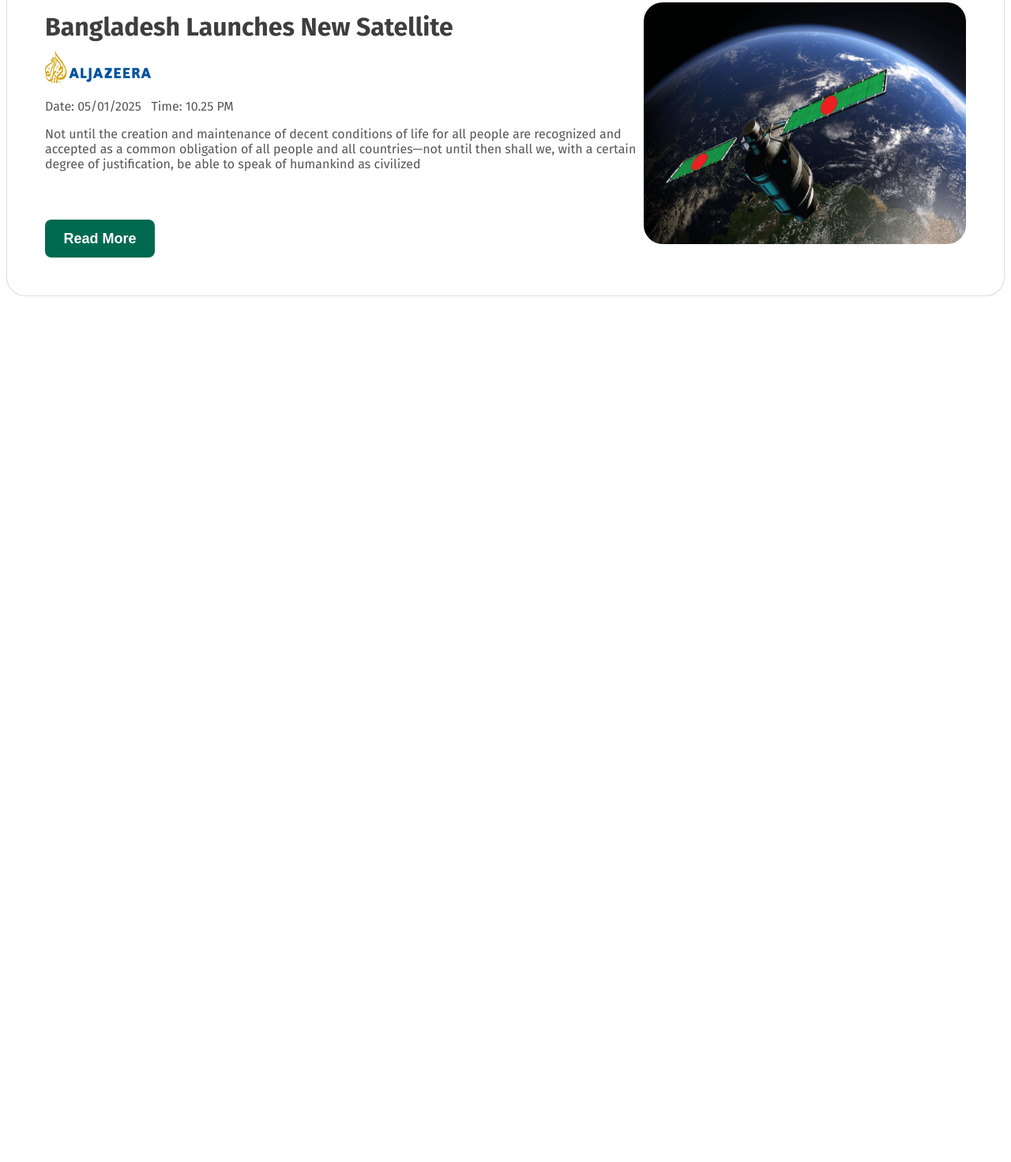
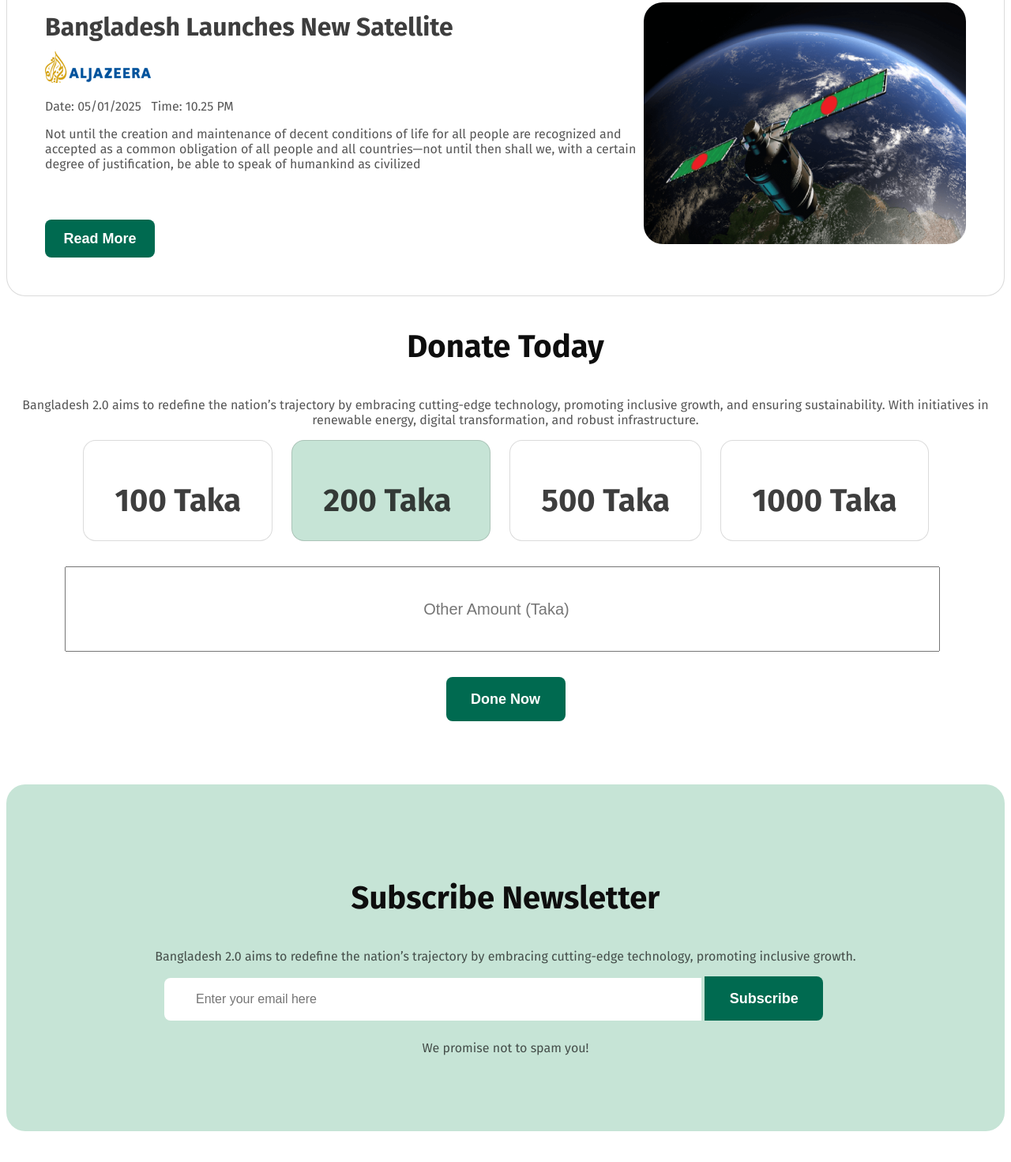
Before and after one commit to AFK-Riyan/assignment-1, a plain HTML site: page index.html in a window 1280 px wide. Shown: the part 2162-3633 px from the top of the page at 79% size. Before the commit the page ends 2545 px from the top, so only its background shows below. Drawn offline with Linux system fonts and the light colour scheme.

Commit message:
added the all section

```diff
--- a/index.html
+++ b/index.html
@@ -108,11 +108,45 @@
                 </div>
             </div>
         </section>
-
+        <section class="donate">
+            <h3 class="donate-title">Donate Today</h3>
+            <p class="donate-description">Bangladesh 2.0 aims to redefine the nation’s trajectory by embracing
+                cutting-edge technology, promoting
+                inclusive growth, and ensuring sustainability. With initiatives in renewable energy, digital
+                transformation, and robust infrastructure.</p>
+            <div class="donate-option">
+                <div class="donate-box-1">
+                    <p class="font-1">100 Taka</p>
+                </div>
+                <div class="donate-box-2">
+                    <p class="font-2">200 Taka</p>
+                </div>
+                <div class="donate-box-3">
+                    <p class="font-3">500 Taka</p>
+                </div>
+                <div class="donate-box-4">
+                    <p class="font-4">1000 Taka</p>
+                </div>
+            </div>
+            <div class="other-amount">
+                <input type="number" name="" placeholder="Other Amount (Taka)" id="">
+            </div>
+            <div class="donate-now"><button class="btn donate-btn">Done Now</button></div>
+        </section>
     </main>
     <footer>
-
-
+        <div class="footer-main secondary-bg">
+            <div class="footer-section">
+                <h3 class="footer-title">Subscribe Newsletter</h3>
+                <p class="footer-sub-title">Bangladesh 2.0 aims to redefine the nation’s trajectory by embracing cutting-edge technology,
+                    promoting inclusive growth.</p>
+            </div>
+            <div class="form">
+                <input type="email" name="" placeholder="Enter your email here" id="">
+                <button class="footer-btn">Subscribe</button>
+            </div>
+            <p class="end">We promise not to spam you!</p>
+        </div>
     </footer>
 </body>
 
--- a/styles/styles.css
+++ b/styles/styles.css
@@ -298,9 +298,10 @@ header button:hover {
     margin-top: 45px;
 
 }
+
 /* news-2 style  */
 .news-container-2 {
-    display:flex;
+    display: flex;
     margin-top: 32px;
     padding: 48px;
     box-sizing: border-box;
@@ -308,6 +309,7 @@ header button:hover {
     border-radius: 24px;
     background: rgb(255, 255, 255);
 }
+
 .news-title-2 h2 {
     color: rgba(14, 14, 14, 0.8);
     font-size: 32px;
@@ -315,21 +317,249 @@ header button:hover {
     text-align: left;
     margin: 12px 0px;
 }
+
 .news-date-2 {
     color: rgba(14, 14, 14, 0.7);
     font-size: 16px;
     font-weight: 400;
     text-align: left;
 }
+
 .news-content-2 {
     color: rgba(14, 14, 14, 0.7);
     font-size: 16px;
     font-weight: 400;
     text-align: left;
 }
-.news-1 button:hover{
+
+.news-1 button:hover {
     background-color: darkgrey;
 }
-.news-2 button:hover{
+
+.news-2 button:hover {
     background-color: darkgrey;
 }
+
+/* Donate styles */
+
+.donate-title {
+    color: rgb(14, 14, 14);
+    font-size: 40px;
+    font-weight: 700;
+    text-align: center;
+}
+
+.donate-description {
+    color: rgba(14, 14, 14, 0.7);
+    font-size: 16px;
+    font-weight: 400;
+    text-align: center;
+}
+
+.donate-option {
+    display: flex;
+    gap: 24px;
+    justify-content: center;
+
+}
+
+.donate-box-1 {
+    box-sizing: border-box;
+    border: 1px solid rgba(14, 14, 14, 0.15);
+    border-radius: 16px;
+    background: rgb(255, 255, 255);
+    position: static;
+    width: 240px;
+    height: 128px;
+    padding: 40px;
+    gap: 24px;
+    align-items: center;
+}
+
+.donate-box-2 {
+    box-sizing: border-box;
+    border: 1px solid rgba(14, 14, 14, 0.15);
+    border-radius: 16px;
+    background: rgb(198, 228, 214);
+    position: static;
+    width: 252px;
+    height: 128px;
+    padding: 40px;
+    gap: 24px;
+
+}
+
+.donate-box-3 {
+    box-sizing: border-box;
+    border: 1px solid rgba(14, 14, 14, 0.15);
+    border-radius: 16px;
+    background: rgb(255, 255, 255);
+    position: static;
+    width: 243px;
+    height: 128px;
+    padding: 40px;
+    gap: 24px;
+}
+
+.donate-box-4 {
+    box-sizing: border-box;
+    border: 1px solid rgba(14, 14, 14, 0.15);
+    border-radius: 16px;
+    background: rgb(255, 255, 255);
+    position: static;
+    width: 264px;
+    height: 128px;
+    padding: 40px;
+    gap: 24px;
+}
+
+.font-1 {
+    color: rgba(14, 14, 14, 0.8);
+    font-size: 40px;
+    font-weight: 700;
+    text-align: left;
+    width: 160px;
+    margin: 12px 0px;
+
+}
+
+.font-2 {
+    color: rgba(14, 14, 14, 0.8);
+    font-size: 40px;
+    font-weight: 700;
+    text-align: left;
+    width: 172px;
+    margin: 12px 0px;
+}
+
+.font-3 {
+    color: rgba(14, 14, 14, 0.8);
+    font-size: 40px;
+    font-weight: 700;
+    text-align: left;
+    width: 163px;
+    margin: 12px 0px;
+}
+
+.font-4 {
+    color: rgba(14, 14, 14, 0.8);
+    font-size: 40px;
+    font-weight: 700;
+    text-align: left;
+    width: 184px;
+    margin: 12px 0px;
+}
+
+.donate-box-1:hover {
+    background-color: darkgray;
+}
+
+.donate-box-2:hover {
+    background-color: darkgray;
+}
+
+.donate-box-3:hover {
+    background-color: darkgray;
+}
+
+.donate-box-4:hover {
+    background-color: darkgray;
+}
+
+main input[type="number"] {
+    height: 64px;
+    display: flex;
+    justify-content: center;
+    color: rgba(14, 14, 14, 0.3);
+    font-size: 20px;
+    text-align: center;
+    padding: 20px 40px;
+    margin: 32px 0px;
+    margin-left: 74px;
+    width: 1024px;
+}
+
+.donate-btn {
+    width: 151px;
+    height: 56px;
+    color: rgb(255, 255, 255);
+    font-size: 18px;
+    font-weight: 600;
+    text-align: center;
+    cursor: pointer;
+}
+
+.donate-now {
+    display: flex;
+    justify-content: center;
+}
+
+.donate-now button:hover {
+    background-color: darkgrey;
+}
+
+/* footer styles */
+footer {
+    max-width: 1280px;
+    margin: 0 auto;
+}
+
+.footer-main {
+    display: block;
+    justify-content: center;
+    border-radius: 24px;
+    padding: 80px 100px 80px 100px;
+    margin: 80px 0px;
+}
+
+.footer-title {
+    color: rgb(14, 14, 14);
+    font-size: 40px;
+    font-weight: 700;
+    text-align: center;
+}
+
+.footer-sub-title {
+    color: rgba(14, 14, 14, 0.7);
+    font-size: 16px;
+    font-weight: 400;
+    text-align: center;
+}
+
+footer input[type="email"] {
+    position: static;
+    /* height: 55px; */
+    width: 600px;
+    color: rgba(14, 14, 14, 0.3);
+    font-size: 16px;
+    font-weight: 400;
+    text-align: left;
+    padding: 18px 40px 18px 40px;
+    border-radius: 8px 0px 0px 8px;
+    background: rgb(255, 255, 255);
+    border: none;
+    margin-left: 100px;
+}
+
+.footer-btn {
+    width: 150px;
+    height: 56px;
+    color: rgb(255, 255, 255);
+    font-size: 18px;
+    font-weight: 600;
+    text-align: center;
+    border-radius: 0px 8px 8px 0px;
+    background: rgb(0, 106, 80);
+    border: none;
+}
+
+.end {
+    color: rgba(14, 14, 14, 0.7);
+    font-size: 16px;
+    font-weight: 400;
+    text-align: center;
+    margin-top: 25px;
+}
+footer button:hover{
+    background-color: darkgray;
+}
```
